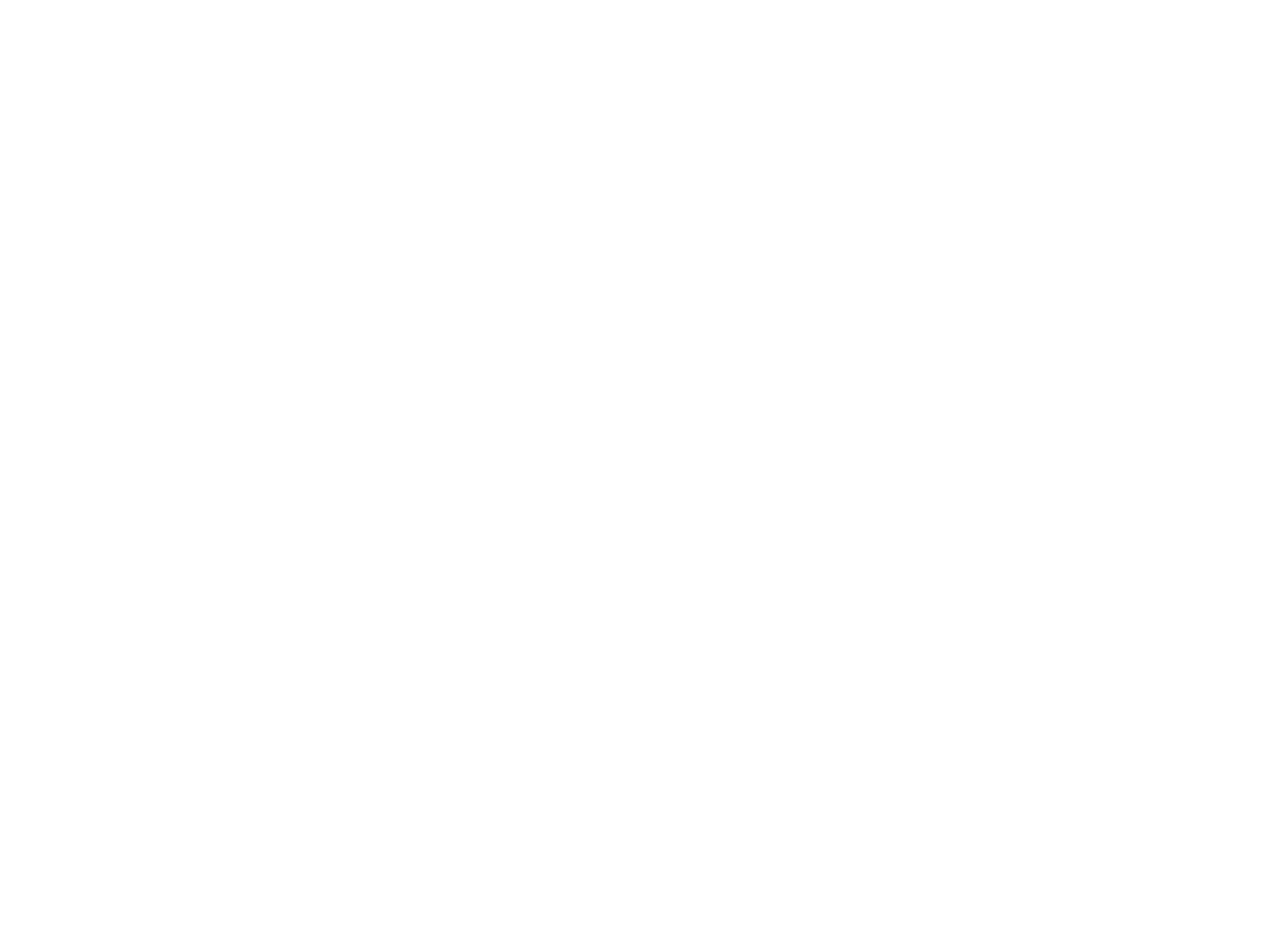
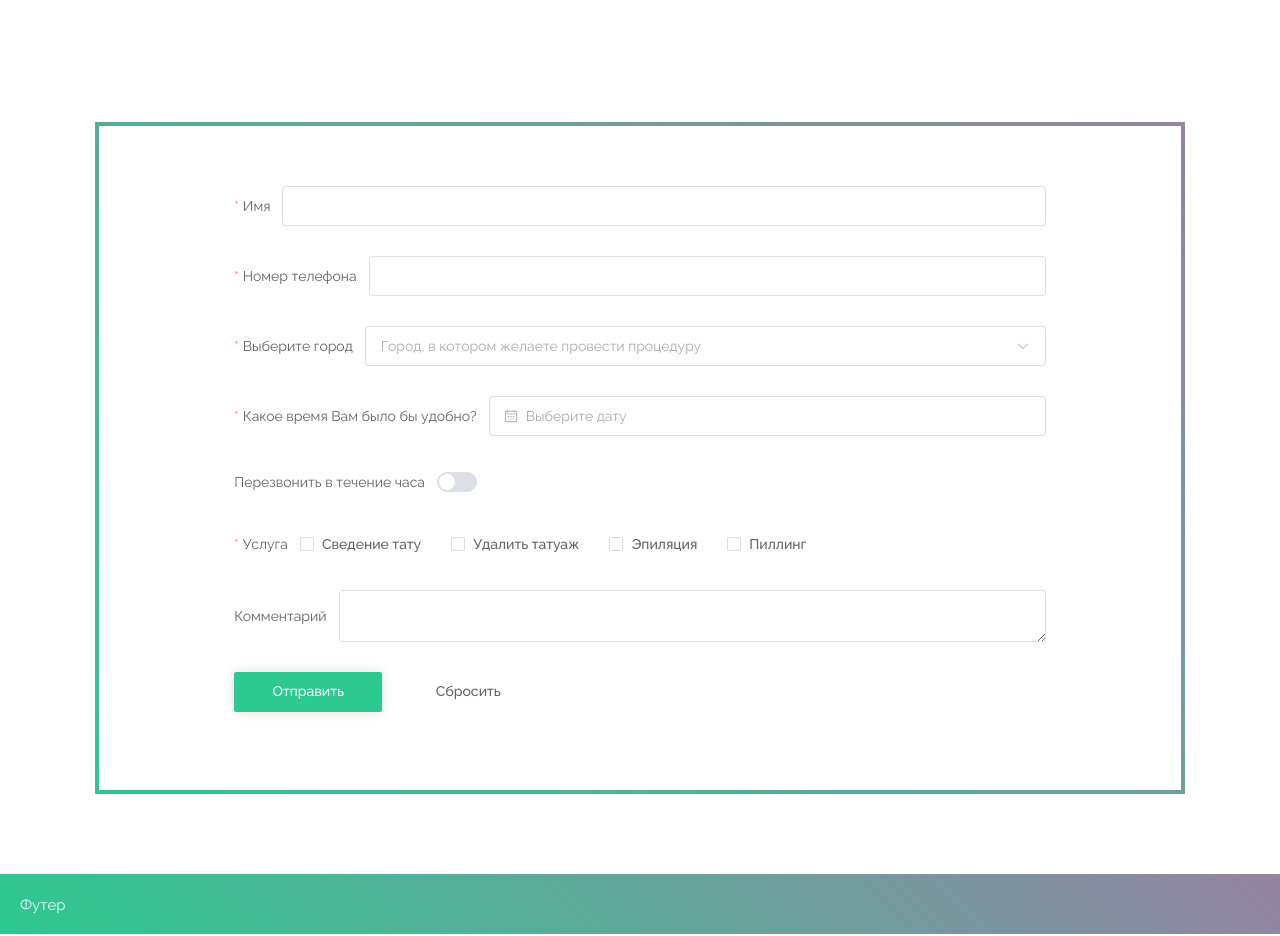
Before and after one commit to logzka/clean-skin-laser-frontend, a Vue app: page / in a window 1280 px wide. Shown: the part 800-1736 px from the top of the page. Before the commit the page ends 803 px from the top, so only its background shows below. Built offline with nearby package versions, Linux system fonts and the light colour scheme.

Commit message:
Adding Callback Form.

```diff
--- a/src/components/home/HomeMain.vue
+++ b/src/components/home/HomeMain.vue
@@ -7,22 +7,25 @@
       .home-main-inner__view-title.flex.space-between.align-center
         h1 Clean Skin Laser Studio
         a.b(
+          href="tel:+79604867349"
+          ) +7 960 486 7349
+        //- a.b(
           href="#"
           target="_blank"
           ) Instagram
 
-      section.flex.space-between.f-wrap(style="margin-bottom: 120px;")
+      section.flex.space-between.f-wrap(style="margin-bottom: 200px;")
 
         .home-main-inner__view-content.flex.f-col.space-between.align-start
           .home-main-inner__view-content_text
             h2 Сведение/осветление татуировок
-            h2 Удаление татуажа бровей, губ
+            h2 Удаление татуажа
             h2 Эпиляция
             h2 Карбоновый пиллинг
 
           .home-main-inner__view-content_buttons.flex
-            el-button.green(style="margin-right: 20px;") Записаться
-            el-button.purple Акции
+            el-button.green(style="margin-right: 20px;" size="large") Записаться
+            el-button.purple(size="large") Акции
 
         .home-main-inner__view-banner
           home-main-view-banner
@@ -30,17 +33,22 @@
       section.home-main-inner__view-advantages
         home-main-view-advantages
 
+      section.home-main-inner__view-form
+        home-main-form
+
     router-view(v-else)
 </template>
 
 <script>
 import HomeMainViewBanner from './home-main/home-main-view/HomeMainViewBanner.vue';
 import HomeMainViewAdvantages from './home-main/home-main-view/HomeMainViewAdvantages.vue';
+import HomeMainForm from './home-main/HomeMainForm.vue';
 
 export default {
   components: {
     HomeMainViewBanner,
     HomeMainViewAdvantages,
+    HomeMainForm,
   },
 
   data: () => ({
@@ -60,17 +68,23 @@
     &__view
       &-title
         margin-bottom 40px
+        color #9684A3
         a
           color #2CC990
       &-content
         max-width 45%
         height $banner-height
         h2
-          font-size 15px
+          font-size 16px
           font-weight normal
-          margin-bottom 5px
+          margin-bottom 7px
+          // color #9684A3
         // &_text
         // &_buttons
 
-      // &-advantages
+      &-advantages
+      // &-form
+        margin-bottom 200px
+
+      // &-form
 </style>
--- /dev/null
+++ b/src/components/home/home-main/HomeMainForm.vue
@@ -0,0 +1,241 @@
+<template lang="pug">
+.home-main-form
+  el-form(
+    ref="form"
+
+    :model="ruleForm"
+    :rules="rules"
+
+    class="demo-ruleForm"
+
+    status-icon
+    )
+    el-form-item(
+      label="Имя"
+      prop="name"
+      )
+      el-input(
+        v-model="ruleForm.name"
+        size="large"
+        )
+
+    el-form-item(
+      label="Номер телефона"
+      prop="name"
+      )
+      el-input(
+        v-model="ruleForm.phone"
+        size="large"
+        )
+
+    el-form-item(
+      label="Выберите город"
+      prop="region"
+      )
+      el-select(
+        v-model="ruleForm.region"
+        placeholder="Город, в котором желаете провести процедуру"
+        size="large"
+        )
+        el-option(
+          label="Краснодар"
+          value="krasnodar"
+          )
+        el-option(
+          label="Ростов-на-Дону"
+          value="rostov"
+          )
+
+    el-form-item(
+      label="Какое время Вам было бы удобно?"
+      required
+      )
+      el-col(:span="24")
+        el-form-item(
+          prop="date1"
+          )
+          el-date-picker.w-100(
+            v-model="ruleForm.date"
+            type="date"
+            label="Выберите дату"
+            placeholder="Выберите дату"
+            size="large"
+          )
+
+      el-col.text-center(:span="2")
+        span.text-gray-500
+
+      //- el-col(:span="11")
+        el-form-item(
+          prop="date2"
+          )
+          el-time-picker.w-100(
+            v-model="ruleForm.time"
+            label="Пожалуйста, укажите время"
+            placeholder="Выберите время"
+            size="large"
+          )
+
+    el-form-item(
+      label="Перезвонить в течение часа"
+      prop="callback"
+      )
+      el-switch(
+        v-model="ruleForm.callback"
+        )
+
+    el-form-item(
+      label="Услуга"
+      prop="type"
+      )
+      el-checkbox-group(
+        v-model="ruleForm.type"
+        )
+        el-checkbox(
+          label="Сведение тату"
+          name="type"
+          )
+        el-checkbox(
+          label="Удалить татуаж"
+          name="type"
+          )
+        el-checkbox(
+          label="Эпиляция"
+          name="type"
+          )
+        el-checkbox(
+          label="Пиллинг"
+          name="type"
+          )
+
+    el-form-item(
+      label="Комментарий"
+      prop="desc"
+      )
+      el-input(
+        v-model="ruleForm.desc"
+        type="textarea"
+        )
+
+    el-form-item
+      el-button.green(
+        size="large"
+        @click="submitForm()"
+        ) Отправить
+      el-button(
+        type="text"
+        @click="resetForm()"
+        ) Сбросить
+</template>
+
+<script>
+import { ElNotification } from 'element-plus';
+
+const rules = {
+  name: [
+    { required: true, message: 'Пожалуйста, укажите имя', trigger: 'blur' },
+    {
+      min: 3, message: 'Длина должна быть более 3 символов', trigger: 'blur',
+    },
+  ],
+  phone: [
+    { required: true, message: 'Пожалуйста, укажите номер телефона', trigger: 'blur' },
+  ],
+  region: [
+    {
+      required: true,
+      message: 'Пожалуйста, укажите город',
+      trigger: 'change',
+    },
+  ],
+  // date: [
+  //   {
+  //     type: 'date',
+  //     required: true,
+  //     message: 'Пожалуйста, укажите дату',
+  //     trigger: 'change',
+  //   },
+  // ],
+  // time: [
+  //   {
+  //     type: 'date',
+  //     required: true,
+  //     message: 'Пожалуйста, укажите дату',
+  //     trigger: 'change',
+  //   },
+  // ],
+  type: [
+    {
+      type: 'array',
+      required: true,
+      message: 'Пожалуйста, укажите услугу(и)',
+      trigger: 'change',
+    },
+  ],
+};
+
+export default {
+  data: () => ({
+    ruleForm: {
+      name: '',
+      region: '',
+      phone: '',
+      date: '',
+      time: '',
+      callback: false,
+      type: [],
+      desc: '',
+    },
+
+    rules,
+  }),
+
+  methods: {
+    async submitForm() {
+      await this.$refs.form.validate((valid, fields) => {
+        if (valid) {
+          ElNotification({
+            message: 'Спасибо.Ваши данные успешно отправлены.',
+            type: 'success',
+          });
+
+          this.$refs.form.resetFields();
+        } else {
+          console.log('error submit!', fields);
+
+          ElNotification({
+            message: 'Заполните все обязательные поля.',
+            type: 'error',
+          });
+        }
+      });
+    },
+
+    resetForm() {
+      this.$refs.form.resetFields();
+    },
+  },
+};
+</script>
+
+<style lang="stylus" scoped>
+.home-main-form
+  border 4px solid #9684A3
+  border-radius 2px
+  border-image linear-gradient(#2CC990, #9684A3)
+  -moz-border-image -moz-linear-gradient(#2CC990, #9684A3)
+  -webkit-border-image -webkit-linear-gradient(45deg, #2CC990, #9684A3)
+  border-image-slice 1
+  color #fff
+  padding 60px 0
+  .el-form
+    max-width 75%
+    margin 0 auto
+    &-item
+      &:not(&:last-child)
+        margin-bottom 30px
+      &:last-child
+        margin-top 15px
+          .el-form-item__content
+            justify-content space-between
+</style>
--- a/src/components/home/home-main/home-main-view/HomeMainViewAdvantages.vue
+++ b/src/components/home/home-main/home-main-view/HomeMainViewAdvantages.vue
@@ -17,7 +17,7 @@
                 ) Качественное оборудование
                     br
                     | компании&nbsp;
-                    span.lasertech-link LaserTech
+                    span.lasertech-link Lasertech
 
     .home-main-view-advantages_item.flex.f-col.align-center
         el-icon.home-main-view-advantages_item-icon
@@ -41,8 +41,8 @@
 .home-main-view-advantages
     &_item
         margin-right 10%
-        &:last-item
-            margin-right -10%
+        &:last-child
+            margin-right 0
         &-icon
             font-size 48px
             margin-bottom 20px
--- a/src/components/home/home-main/home-main-view/HomeMainViewBanner.vue
+++ b/src/components/home/home-main/home-main-view/HomeMainViewBanner.vue
@@ -1,11 +1,10 @@
 <template lang="pug">
 .home-main-view-banner
     .home-main-view-banner__mosaic
-        .home-main-view-banner__mosaic-item(
+        .home-main-view-banner__mosaic-tile(
             v-for="item in 16"
             :key="item"
             )
-            //- | {{ item }}
     .home-main-view-banner__inner
 </template>
 
@@ -33,7 +32,7 @@
         background-position left top
         border-radius 2px
     &__mosaic
-        &-item
+        &-tile
             width 48px
             height 48px
             border-radius 2px
@@ -41,52 +40,67 @@
             backdrop-filter blur(5px)
             box-shadow 1px 2px 4px rgba(#9684A3, .8)
             z-index 99
+            animation mosaic-tile-animate 4s ease-in-out infinite
             &:nth-child(1)
                 right -16px
                 top -20px
             &:nth-child(2)
                 right 34px
                 top -6px
+                animation-delay 1s
             &:nth-child(3)
                 right 34px
                 top 46px
+                animation-delay 2s
             &:nth-child(4)
                 right 84px
                 top 36px
+                animation-delay 3s
             &:nth-child(5)
                 right 84px
                 top -14px
+                animation-delay 4s
             &:nth-child(6)
                 right -16px
                 top 30px
+                animation-delay 5s
             &:nth-child(7)
                 right 34px
                 top 96px
+                animation-delay 6s
             &:nth-child(8)
                 right -16px
                 top 80px
+                animation-delay 7s
             &:nth-child(9)
                 left -18px
                 bottom -10px
             &:nth-child(10)
                 left 32px
                 bottom 28px
+                animation-delay 1s
             &:nth-child(11)
                 left 32px
                 bottom -22px
+                animation-delay 2s
             &:nth-child(12)
                 left -18px
                 bottom 40px
+                animation-delay 3s
             &:nth-child(13)
                 left 82px
                 bottom -2px
+                animation-delay 5s
             &:nth-child(14)
                 left 32px
                 bottom 78px
+                animation-delay 4s
             &:nth-child(15)
                 left 82px
                 bottom 48px
+                animation-delay 5s
             &:nth-child(16)
                 left -18px
                 bottom 90px
+                animation-delay 6s
 </style>
--- a/src/main.styl
+++ b/src/main.styl
@@ -10,7 +10,12 @@
 body
   margin 0
   font-size 15px
+  color $regular
   *
+    font-family 'Raleway', sans-serif
+    -webkit-font-smoothing antialiased
+    -moz-osx-font-smoothing grayscale
+    line-height 1.5
     box-sizing border-box
 ul
   margin 0
@@ -27,13 +32,4 @@
 p
   margin 0
 
-#app
-  color $regular
-
-#app, #app *
-  font-family 'Raleway', sans-serif
-  -webkit-font-smoothing antialiased
-  -moz-osx-font-smoothing grayscale
-  line-height 1.5
-
 @import './styl';
--- a/src/styl/index.styl
+++ b/src/styl/index.styl
@@ -1,2 +1,3 @@
 @import 'ui.styl';
 @import './base-classes';
+@import './animations';
--- a/src/styl/ui.styl
+++ b/src/styl/ui.styl
@@ -3,6 +3,7 @@
   min-width 148px
   &.purple
     --el-border-color #9684A3
+    --el-button-border-color #9684A3
     --el-button-hover-text-color #9684A3
     --el-button-bg-color #9684A3
     --el-button-hover-border-color #9684A3
@@ -15,6 +16,7 @@
       box-shadow none
   &.green
     --el-border-color #2CC990
+    --el-button-border-color #2CC990
     --el-button-hover-text-color #2CC990
     --el-button-bg-color #2CC990
     --el-button-hover-border-color #2CC990
@@ -25,3 +27,72 @@
     box-shadow var(--el-box-shadow-light)
     &:hover
       box-shadow none
+  &--text
+    color $regular
+    &:not(.is-disabled):focus
+    &:not(.is-disabled):hover
+        color $regular
+
+
+/** UI Form */
+.el-form
+    &-item
+        align-items center
+        &__label
+            align-items center
+
+/** UI Input */
+.el-input
+    --el-input-focus-border #9684A3
+    --el-input-focus-border-color #9684A3
+
+/** UI Select */
+.select-trigger
+    --el-select-input-focus-border-color #9684A3
+
+.el-select-dropdown
+    &__list
+        --el-menu-hover-text-color #9684A3
+    &__item
+        --el-menu-item-hover-fill #9684A3
+        --el-menu-active-color #9684A3
+        --el-menu-hover-bg-color #9684A3
+        &.hover
+            background-color rgba(#9684A3, .1)
+        &.selected
+            color #9684A3
+
+/** UI Switch */
+.el-switch
+    &.is-checked
+        .el-switch__core
+            background-color #9684A3
+            border-color #9684A3
+
+/** UI Checkbox */
+.el-checkbox
+    &__input
+        border-color #9684A3
+        &.is-checked
+            .el-checkbox__inner
+                background-color #9684A3
+                border-color #9684A3
+    &__inner
+        &:hover
+            border-color #9684A3
+
+    &.is-checked > &__label
+        color #9684A3
+
+/** UI Textarea */
+.el-textarea
+    --el-input-focus-border-color #9684A3
+
+/** UI DatePicker */
+.el-date-picker
+    --el-datepicker-active-color #9684A3
+    --el-datepicker-hover-text-color #9684A3
+    --el-menu-active-color #9684A3
+
+    .el-date-table td.today .el-date-table-cell__text
+        color #2CC990
```
Also changed, not shown: src/styl/animations.styl (added, +10 -0 lines).
